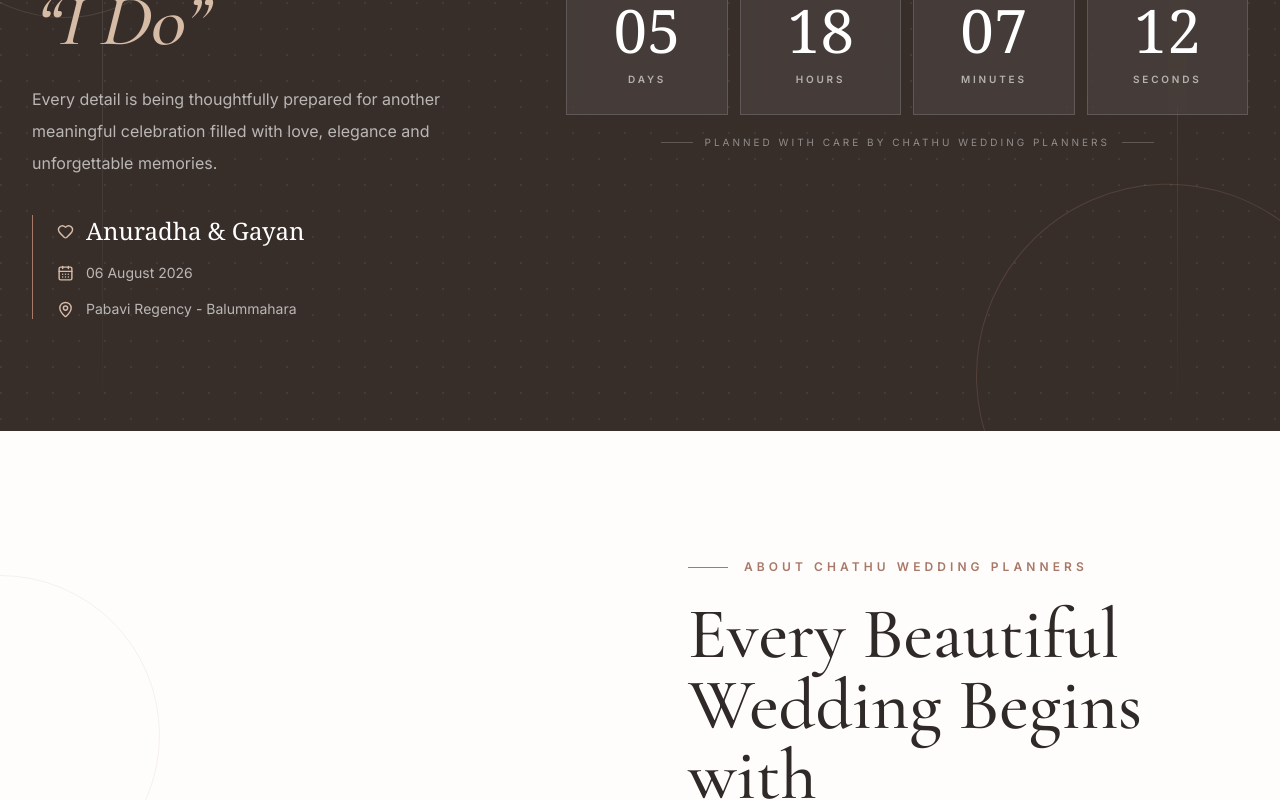
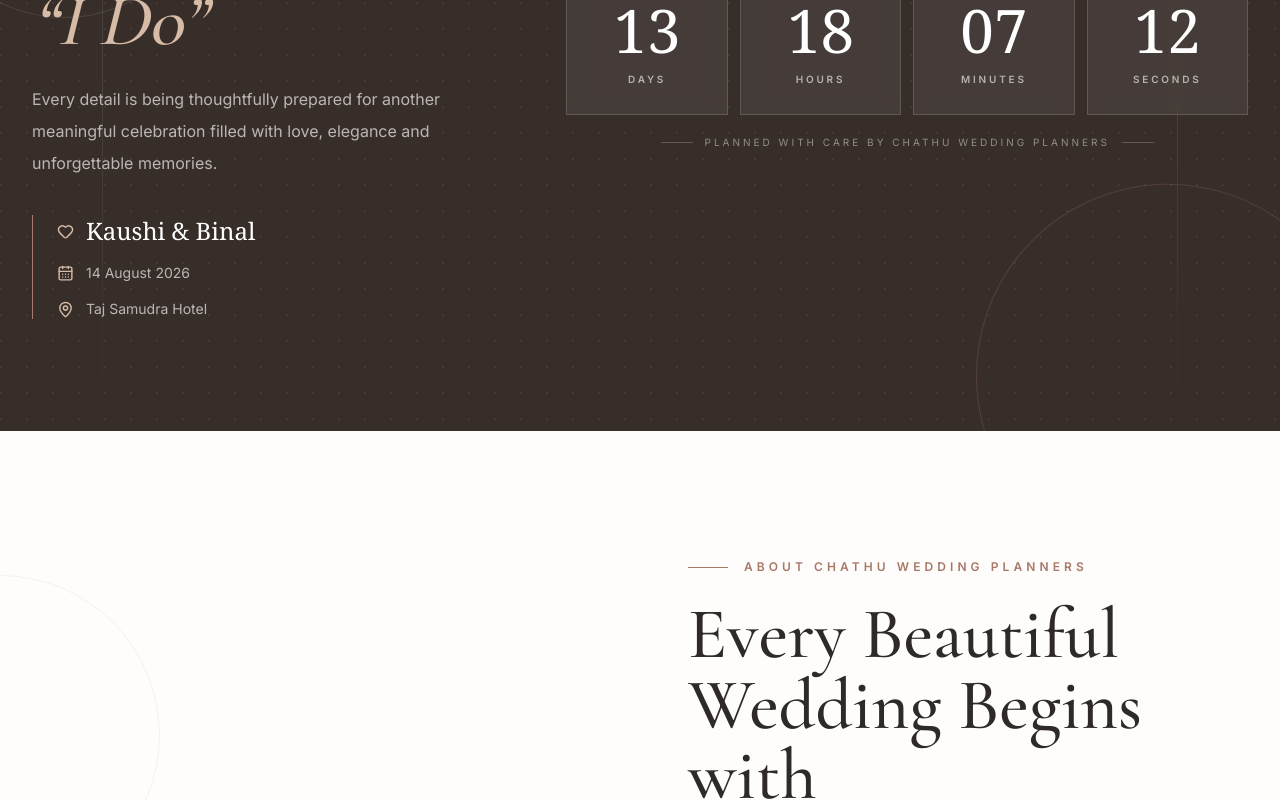
Before and after one commit to dahammihiranga/chathu-wedding-planners-website, a Next.js app: page / in a window 1280 px wide. Shown: the part 1110-1910 px from the top of the page. Built offline with nearby package versions, Linux system fonts and the light colour scheme.

Commit message:
next wedding countdown added

```diff
--- a/src/data/countdown.ts
+++ b/src/data/countdown.ts
@@ -1,10 +1,10 @@
 export const featuredWedding = {
-  coupleNames: "Anuradha & Gayan",
+  coupleNames: "Kaushi & Binal",
 
   // Format: YYYY-MM-DDTHH:mm:ss+05:30
-  date: "2026-08-06T09:00:00+05:30",
+  date: "2026-08-14T09:00:00+05:30",
 
-  displayDate: "06 August 2026",
-  venue: "Pabavi Regency - Balummahara",
+  displayDate: "14 August 2026",
+  venue: "Taj Samudra Hotel",
   label: "Our Next Beautiful Celebration",
 };
```
